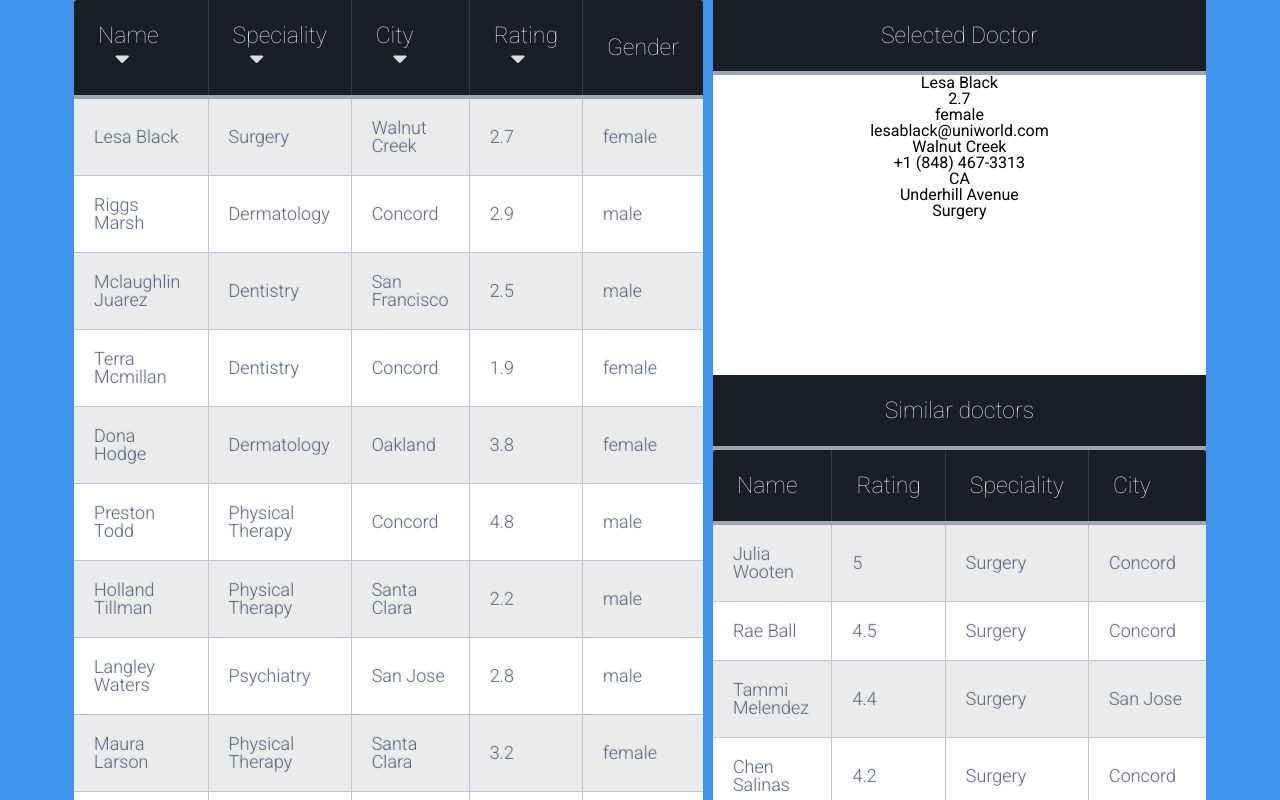
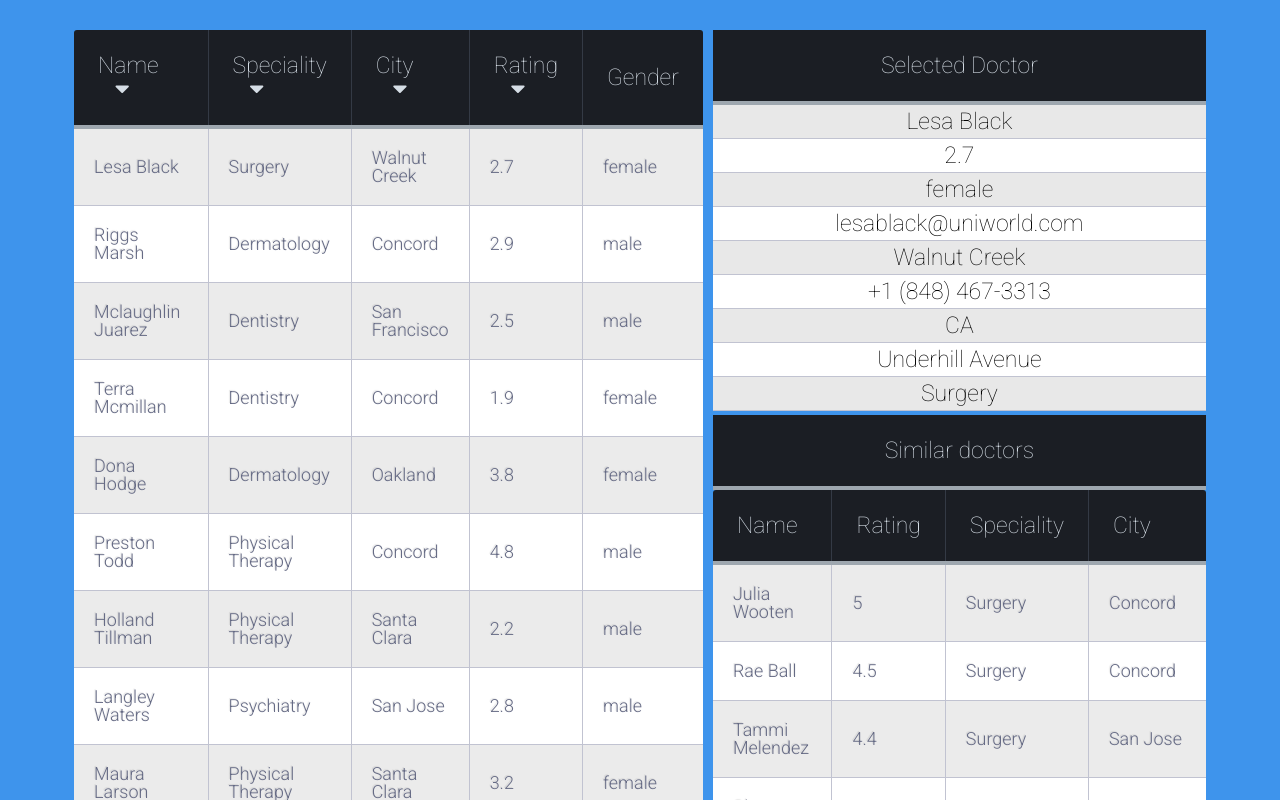
Before and after one commit to npartovi/PracticeFusion, a React (Create React App) app: page / in a window 1280 px wide. Shown: the top 800 px of the page. Built offline with nearby package versions, Linux system fonts and the light colour scheme.

Commit message:
just need to complete filtering system

```diff
--- a/public/grid.css
+++ b/public/grid.css
@@ -2,6 +2,7 @@
     display: grid;
     grid-template-columns: 1fr 3fr 2fr 1fr;
     grid-gap: 10px;
+    margin-top: 30px;
 }
 
 .doctor-show-container {
--- a/public/show.css
+++ b/public/show.css
@@ -18,3 +18,24 @@
     padding:24px;
     border-bottom:4px solid #9ea7af;
 }
+
+.doctor-show-container p {
+    font-family: "Roboto", helvetica, arial, sans-serif;
+    font-size: 23px;
+    font-weight: 200;
+    padding: 5px;
+    border-bottom: 1px solid #C1C3D1;
+
+}
+
+.similar-doctors {
+    margin-top: 10px;
+}
+
+.doctor-show-container p:nth-child(odd) {
+    background: #E8E8E8;
+}
+
+.doctor-show-container p:nth-child(even) {
+    background: #FFFFFF;
+}
```
